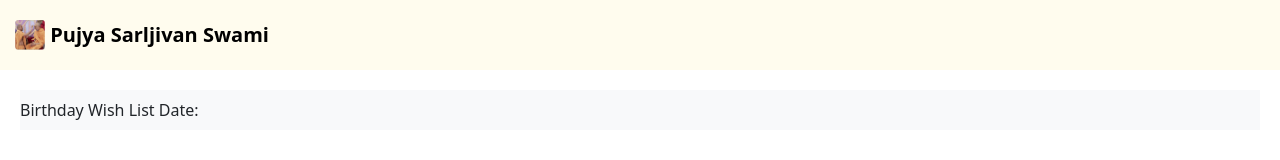
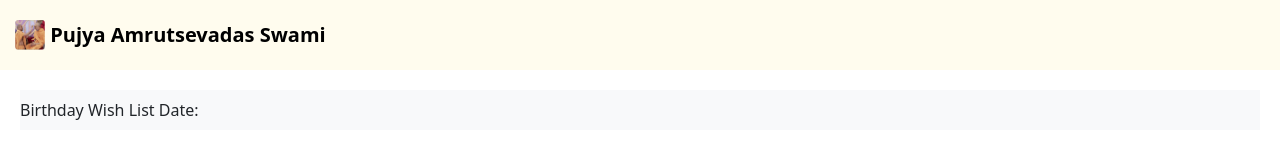
Before and after one commit to Project-B2-kruanlrana/baps_blr, a plain HTML site: page index.html in a window 1280 px wide. Drawn offline with nearby package versions, Linux system fonts and the light colour scheme; a web font is replaced by a local one.

Commit message:
Update index.html

```diff
--- a/index.html
+++ b/index.html
@@ -70,7 +70,7 @@
       <nav class="navbar navbar-light " style="background-color: #fffcee; padding:15px;">
         <a class="navbar-brand" href="#">
           <img src="innserlogo512x512.png" width="30" height="30" class="d-inline-block align-top" alt="">
-          Pujya Sarljivan Swami
+          Pujya Amrutsevadas Swami
         </a>
       </nav>
       <script>
```
